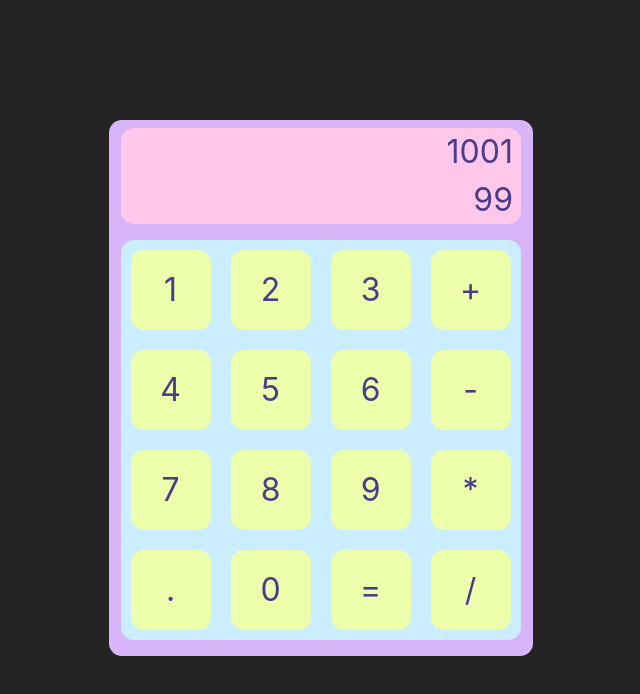
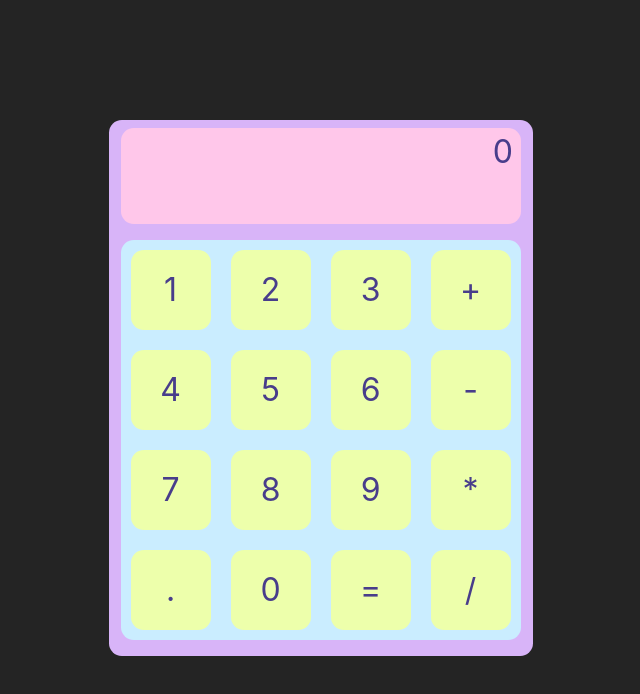
Before and after one commit to asad-Md/calculator, a React (Vite) app: page / in a window 1280 px wide. Shown: the top 694 px of the page, without its empty margins (319-959 px from the left). Built offline with nearby package versions, Linux system fonts and the light colour scheme.

Commit message:
initiate context and state values

```diff
--- a/src/App.jsx
+++ b/src/App.jsx
@@ -1,7 +1,7 @@
 import "./App.css";
 import Display from "./components/Display";
 import Btns from "./components/BtnsContainer";
-import CalcContextProvider from "./components/calcContext";
+import CalcContextProvider from "./components/CalcContextProvider";
 
 function App() {
 
--- /dev/null
+++ b/src/components/CalcContextProvider.jsx
@@ -0,0 +1,38 @@
+import { createContext , useState } from "react";
+
+export const CalcContext = createContext({
+    cState: {},
+    //function to update nums
+});
+
+
+
+//functtion to update nums
+//uses setCalcState to update the state
+//func to update operators
+
+
+export default function CalcContextProvider({children}) {
+    const [calcState, setCalcState] = useState({
+        nums:[],
+        operators:[],
+        input:0,
+        output:null,
+    })
+
+    const ctxValue = {
+        nums: calcState.nums,
+        operators: calcState.operators,
+        input: calcState.input,
+        output: calcState.output,
+
+        //function to update nums
+        //func to update operators
+    }
+
+    return (
+        <CalcContext.Provider value={ctxValue}>
+            {children}
+        </CalcContext.Provider>
+    )
+}
--- a/src/components/Display.jsx
+++ b/src/components/Display.jsx
@@ -1,8 +1,12 @@
 import './Display.css'
+import { CalcContext } from './CalcContextProvider'
+import { useContext } from 'react'
 
 export default function Display() {
+    const calcCtx = useContext(CalcContext)
+
     return (<div id='display'>
-            <p id='input' className="displayP" >1001</p>
-            <p id='output' className="displayP" >99</p>
+            <p id='input' className="displayP" >{ calcCtx.input }</p>
+            <p id='output' className="displayP" >{ calcCtx.output }</p>
         </div>)
 }
--- a/src/components/calcContext.jsx
+++ /dev/null
@@ -1,15 +0,0 @@
-import { createContext , useContext } from "react";
-
-const CalcContext = createContext({
-    nums:[0],
-    operators:[]
-});
-
-export default function CalcContextProvider({children}) {
-
-    return (
-        <CalcContext.Provider value={CalcContext}>
-            {children}
-        </CalcContext.Provider>
-    )
-}
```
